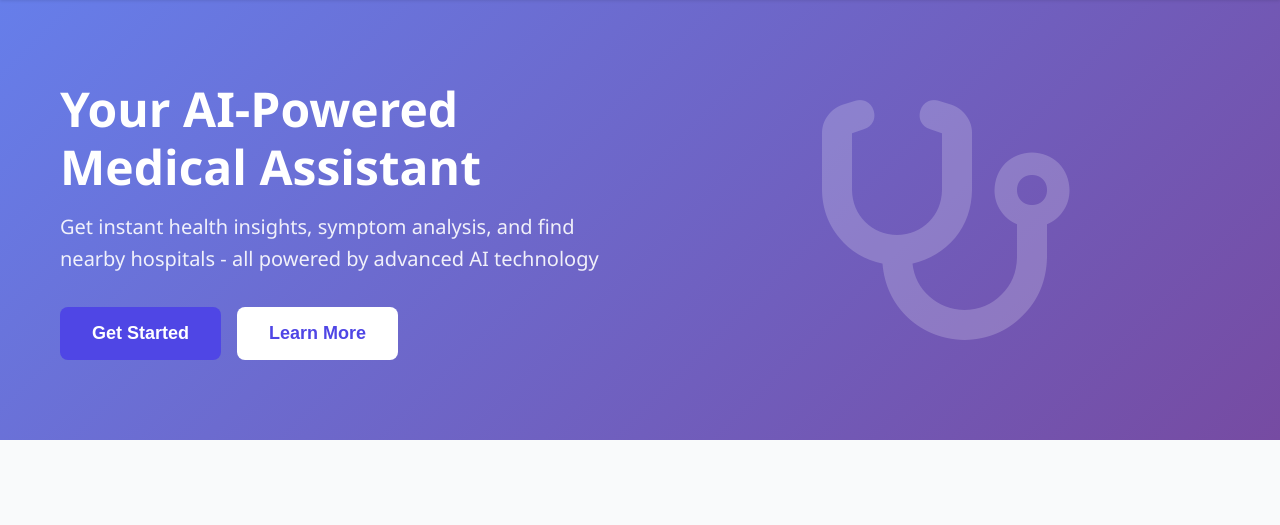
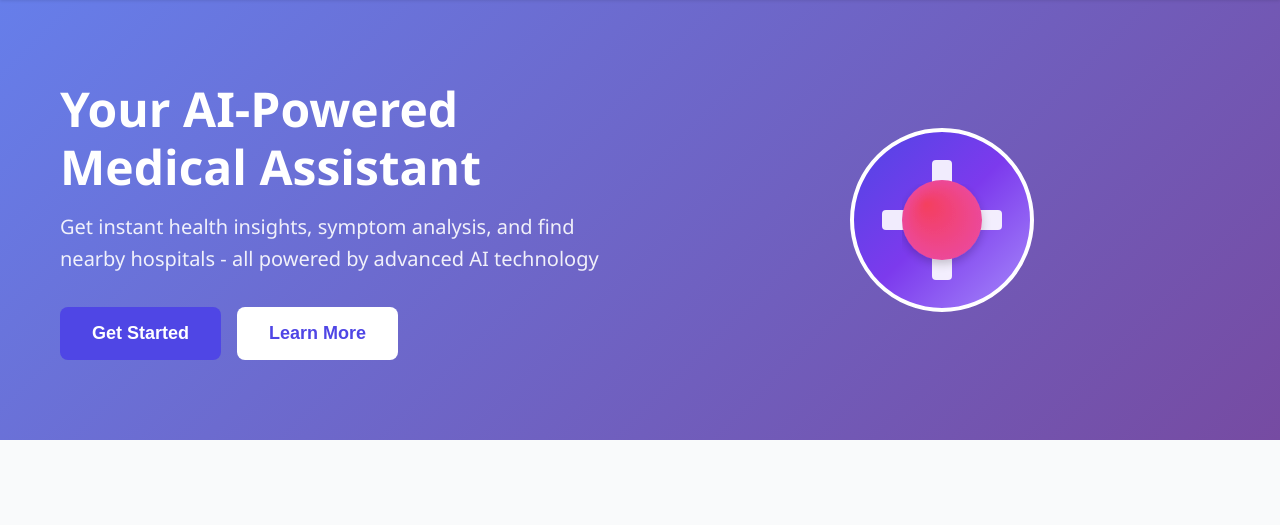
Before and after one commit to rohillamanas06-commits/MedMate---AI-Health-Assistant, a Flask app: page / in a window 1280 px wide. Shown: the part 74-599 px from the top of the page. Run offline with Flask 3, Linux system fonts and the light colour scheme.

Commit message:
Add colorful medical icon to hero section

```diff
--- a/templates/index.html
+++ b/templates/index.html
@@ -58,8 +58,8 @@
                     <button class="btn btn-secondary btn-lg" id="learnMoreBtn">Learn More</button>
                 </div>
             </div>
-            <div class="hero-image">
-                <i class="fas fa-stethoscope"></i>
+            <div class="hero-image">                <img src="{{ url_for('static', filename='images/medical-colorful.svg') }}" alt="Medical Icon" class="medical-icon">
+
             </div>
         </div>
     </section>
```
Also changed, not shown: requirements-vercel.txt (deleted, +0 -9 lines), static/images/medical-colorful.svg (added).
